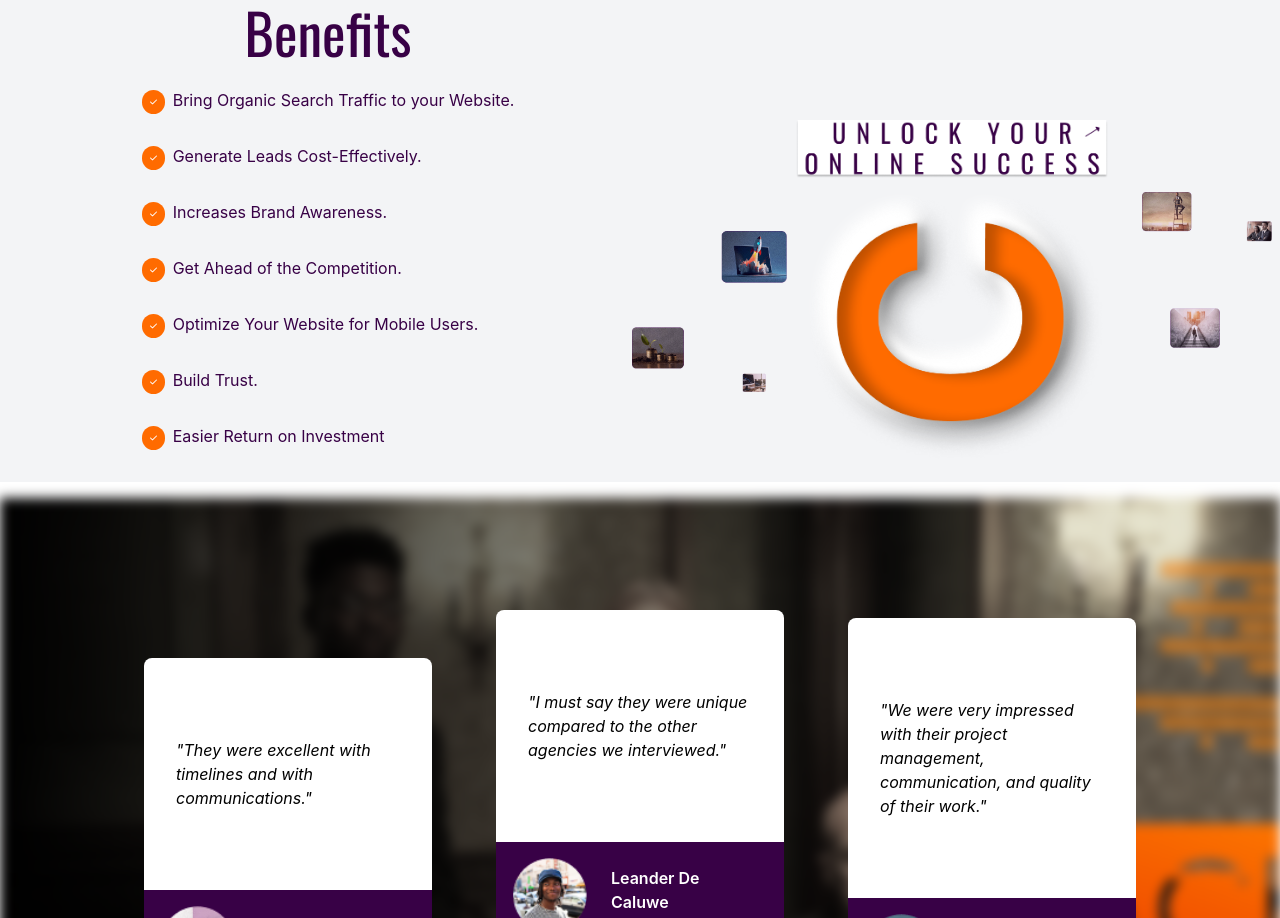
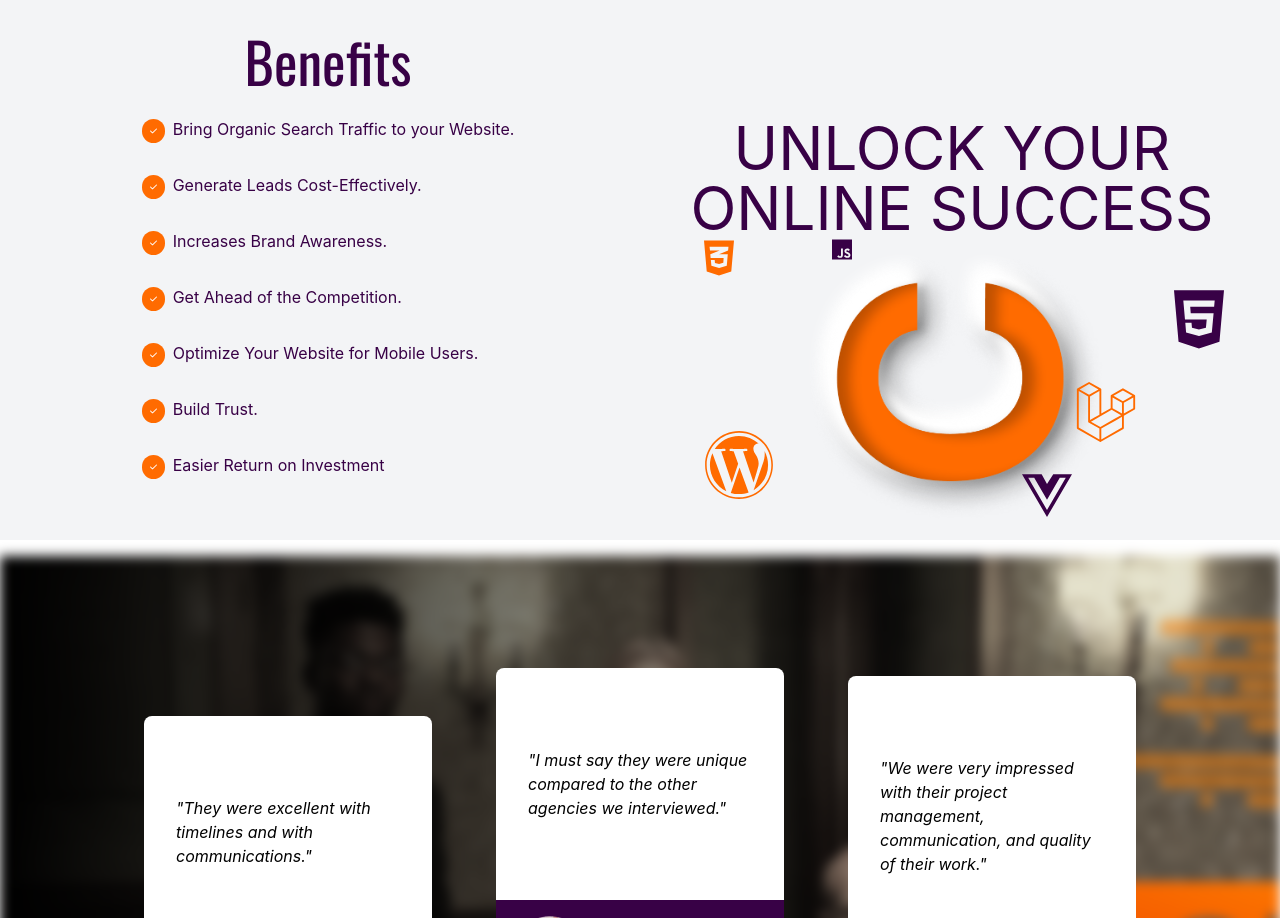
Before and after one commit to JamesJackApps/JackApps-Staging, a Vue app: page / in a window 1280 px wide. Shown: the part 2398-3316 px from the top of the page. Built offline with nearby package versions, Linux system fonts and the light colour scheme; no server answers.

Commit message:
further amends

```diff
--- a/src/components/Home.vue
+++ b/src/components/Home.vue
@@ -101,14 +101,26 @@
   </section>
   <section class="w-screen bg-gray-100 flex flex-row-reverse mobile-column-reverse p-4">
     <div class="mt-8 flex flex-col justify-center mob-ben pt-24 w-1/2 mobile-j">
-      <img class="w-1/2 mobile-j mobile-benefits-img self-center" src="../assets/unlocksuccess/Unlocksuccess.png">
+      <h3 class="sub-heading-text heading-text text-6xl text-center font-[400] tracking-[40%]">UNLOCK YOUR ONLINE
+        SUCCESS</h3>
       <div class="relative flex justify-center">
         <img class="w-1/2 mobile-j mobile-benefits-img self-center" src="../assets/unlocksuccess/C.png">
+        <font-awesome-icon class="brand-icon brand-icon-purple absolute w-[50px] h-auto right-10 top-12"
+          :icon="['fab', 'html5']" />
+        <font-awesome-icon class="brand-icon brand-icon-orange absolute w-[30px] h-auto left-16 top-26"
+          :icon="['fab', 'css3-alt']" />
+        <font-awesome-icon class="text-black brand-icon-purple absolute w-[20px] h-auto left-48 top-0"
+          :icon="['fab', 'js']" />
+        <font-awesome-icon class="text-black brand-icon-orange absolute w-[70px] h-auto left-16 top-48"
+          :icon="['fab', 'wordpress']" />
+        <font-awesome-icon class="text-black brand-icon-orange absolute w-[60px] h-auto right-32 top-36"
+          :icon="['fab', 'laravel']" />
+        <font-awesome-icon class="text-black brand-icon-purple absolute w-[50px] h-auto bottom-0 right-48"
+          :icon="['fab', 'vuejs']" />
         <!-- <div class="ball-container-c animation-c" id="ball-container-c">
           <img class="ball-c absolute" id="ball-c" src="../assets/ball/ball.png">
         </div> -->
       </div>
-      <img class="w-1/2 mobile-j self-center absolute" src="../assets/unlocksuccess/usi.png">
 
     </div>
     <div class=" flex flex-col w-1/2 mobile-j justify-center items-center text-center">
@@ -308,6 +320,14 @@
   position: absolute;
   top: 7px;
   left: 30px;
+}
+
+.brand-icon-purple {
+  color: #380146;
+}
+
+.brand-icon-orange {
+  color: #FF6B00;
 }
 
 .btn-arrow {
--- a/src/main.js
+++ b/src/main.js
@@ -5,13 +5,13 @@ import './index.css'
 import { library } from "@fortawesome/fontawesome-svg-core";
 import { faArrowRight, faCheck, faMagnifyingGlass, faPaperPlane } from "@fortawesome/free-solid-svg-icons";
 import { FontAwesomeIcon } from "@fortawesome/vue-fontawesome";
-import { faTwitter, faFacebook, faInstagram, faLinkedin } from '@fortawesome/free-brands-svg-icons';
+import { faTwitter, faFacebook, faInstagram, faLinkedin, faHtml5, faCss3Alt, faJs, faWordpress, faLaravel, faVuejs } from '@fortawesome/free-brands-svg-icons';
 import Toast from 'vue-toastification'
 import 'vue-toastification/dist/index.css'
 
 
-library.add(faArrowRight, faMagnifyingGlass, faPaperPlane, faCheck);
-library.add(faFacebook, faTwitter, faInstagram, faLinkedin);
+library.add(faArrowRight, faMagnifyingGlass, faPaperPlane, faCheck, faCss3Alt, faJs, faWordpress, faLaravel, faVuejs);
+library.add(faFacebook, faTwitter, faInstagram, faLinkedin, faHtml5);
 
 
 
```
